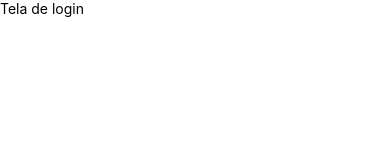
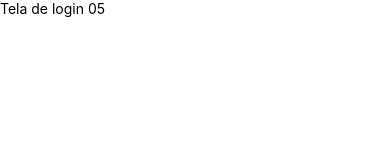
Before and after one commit to DevJoaoPeu/app-pedidos, a React Native app in the folder mobile/: screen / in a window 390 px wide. Shown: the top 160 px of the page. Built offline with nearby package versions, Linux system fonts and the light colour scheme.

Commit message:
:construction: Em construção

```diff
--- a/mobile/package.json
+++ b/mobile/package.json
@@ -9,10 +9,13 @@
     "web": "expo start --web"
   },
   "dependencies": {
+    "@react-navigation/native": "^6.1.9",
     "expo": "~49.0.15",
     "expo-status-bar": "~1.6.0",
     "react": "18.2.0",
-    "react-native": "0.72.6"
+    "react-native": "0.72.6",
+    "react-native-safe-area-context": "4.6.3",
+    "react-native-screens": "~3.22.0"
   },
   "devDependencies": {
     "@babel/core": "^7.20.0",
--- a/mobile/src/pages/SignIn/index.tsx
+++ b/mobile/src/pages/SignIn/index.tsx
@@ -1,11 +1,10 @@
 import React from "react";
 import { View, Text } from "react-native";
-
 
 export default function SignIn(){
     return(
         <View>
-            <Text>Tela de login</Text>
+            <Text>Tela de login 05</Text>
         </View>
     )
 }
```
Also changed, not shown: 1 other file (tests, documents, lock files or other folders).
